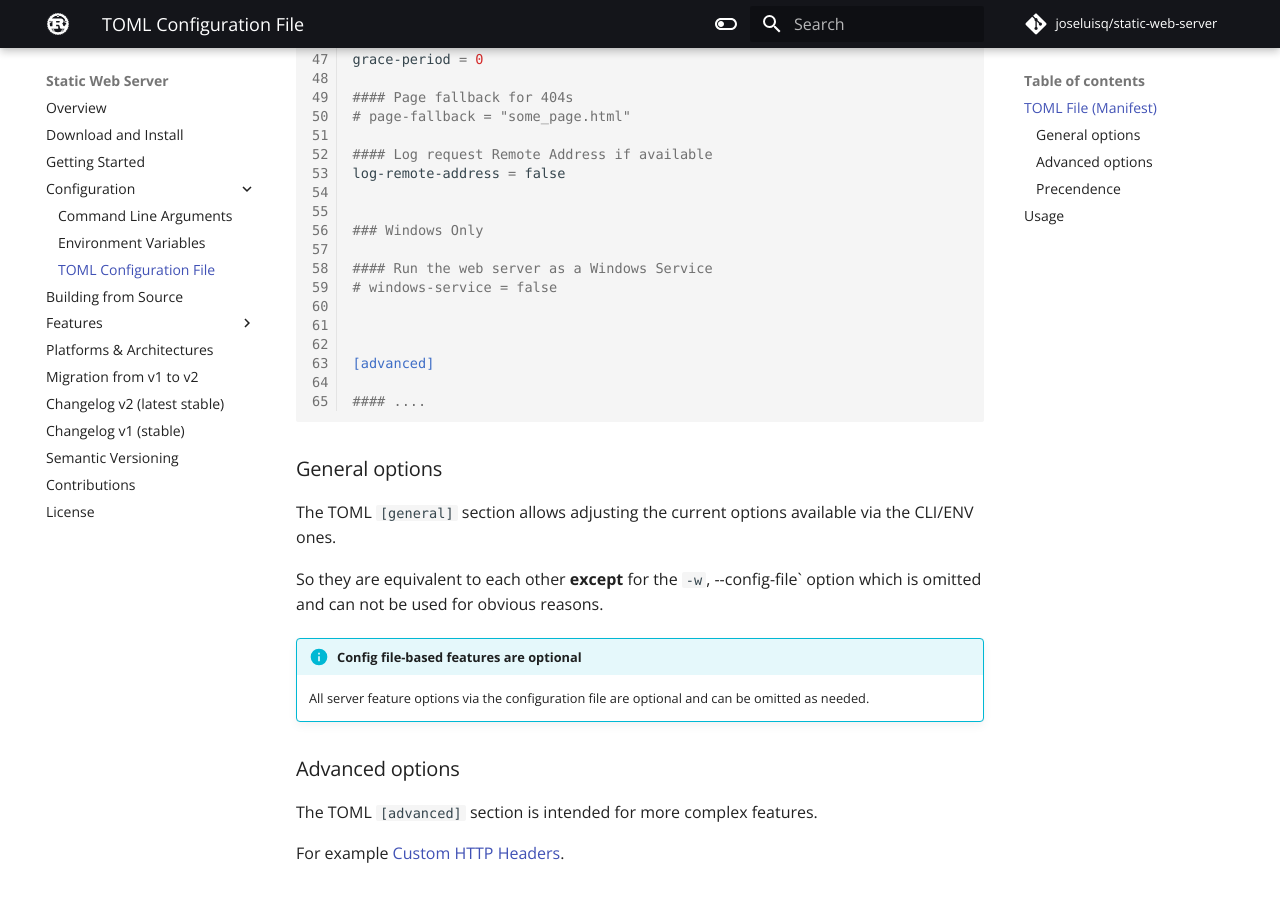
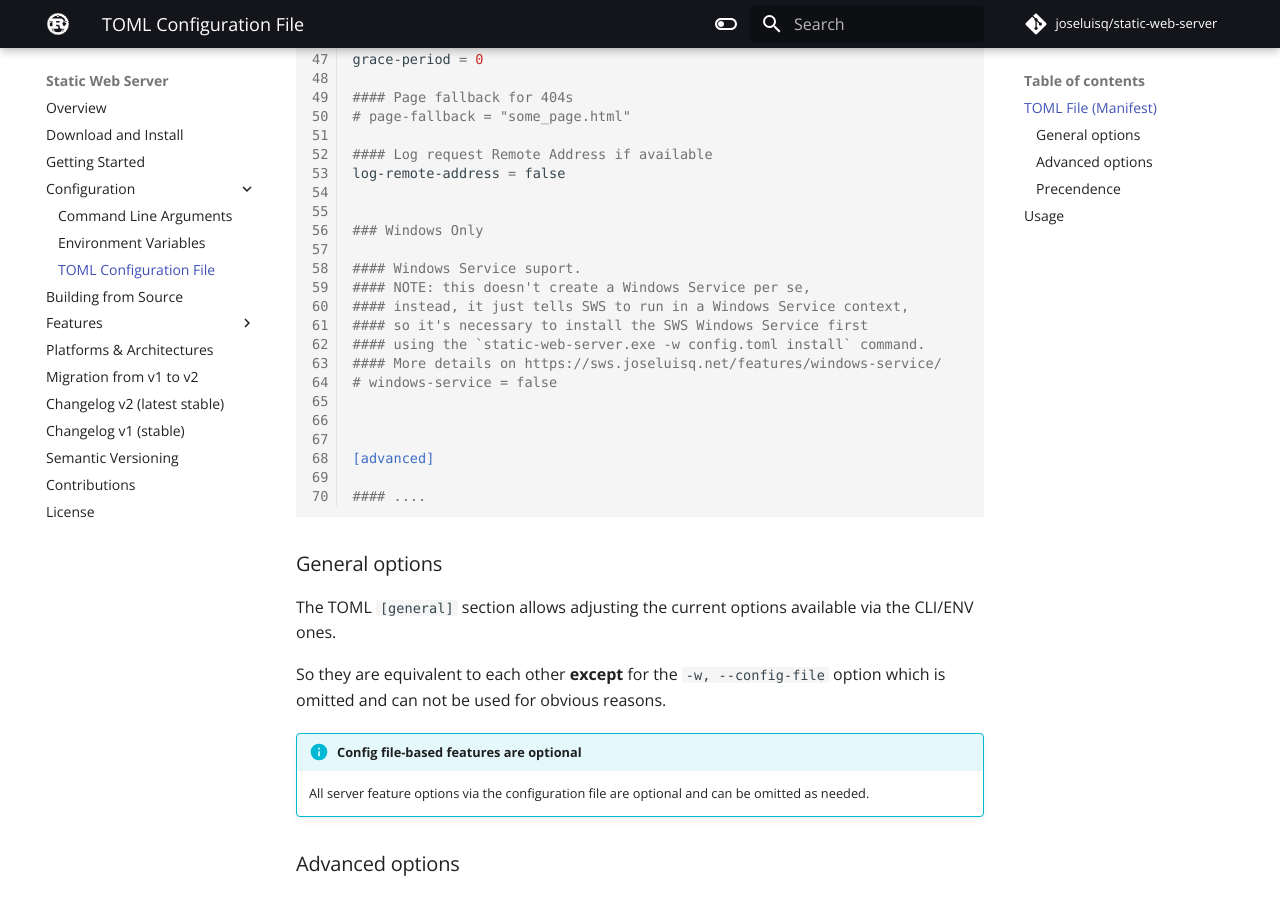
Before and after one commit to static-web-server/static-web-server, an MkDocs documentation site: the page built from docs/content/configuration/config-file.md, in a window 1280 px wide and 900 px high, scrolled down 1267 px. Built offline with MkDocs 1.6.1 and Material for MkDocs 9.7.7, drawn with Linux system fonts in a browser that asks for light colours; some web fonts are replaced; comment, search, counter and statistics services are not loaded; some of the changed text lies outside the part shown.

Commit message:
docs: feature and config pages improvements [skip ci]

```diff
--- a/docs/content/configuration/config-file.md
+++ b/docs/content/configuration/config-file.md
@@ -2,7 +2,7 @@
 
 **`SWS`** can be configured using a [TOML](https://toml.io/en/) file to adjust the general server features as well as other advanced ones.
 
-It's disabled by default and can be enabled by passing a _string__ file path_* via the `-w, --config-file` option or its equivalent [SERVER_CONFIG_FILE](./../configuration/environment-variables.md#server_config_file) env.
+It's disabled by default and can be enabled by passing a _string file path_ via the `-w, --config-file` option or its equivalent [SERVER_CONFIG_FILE](./../configuration/environment-variables.md#server_config_file) env.
 
 ## TOML File (Manifest)
 
@@ -66,7 +66,12 @@ log-remote-address = false
 
 ### Windows Only
 
-#### Run the web server as a Windows Service
+#### Windows Service suport.
+#### NOTE: this doesn't create a Windows Service per se,
+#### instead, it just tells SWS to run in a Windows Service context,
+#### so it's necessary to install the SWS Windows Service first
+#### using the `static-web-server.exe -w config.toml install` command.
+#### More details on https://sws.joseluisq.net/features/windows-service/
 # windows-service = false
 
 
@@ -80,7 +85,7 @@ log-remote-address = false
 
 The TOML `[general]` section allows adjusting the current options available via the CLI/ENV ones.
 
-So they are equivalent to each other **except** for the `-w`, --config-file` option which is omitted and can not be used for obvious reasons.
+So they are equivalent to each other **except** for the `-w, --config-file` option which is omitted and can not be used for obvious reasons.
 
 !!! info "Config file-based features are optional"
     All server feature options via the configuration file are optional and can be omitted as needed.
```
Also changed, not shown: docs/content/configuration/environment-variables.md (+2 -2 lines), docs/content/features/cache-control-headers.md (+2 -0 lines), docs/content/features/logging.md (+1 -1 lines), docs/content/features/security-headers.md (+3 -1 lines), docs/content/features/windows-service.md (+8 -6 lines).
